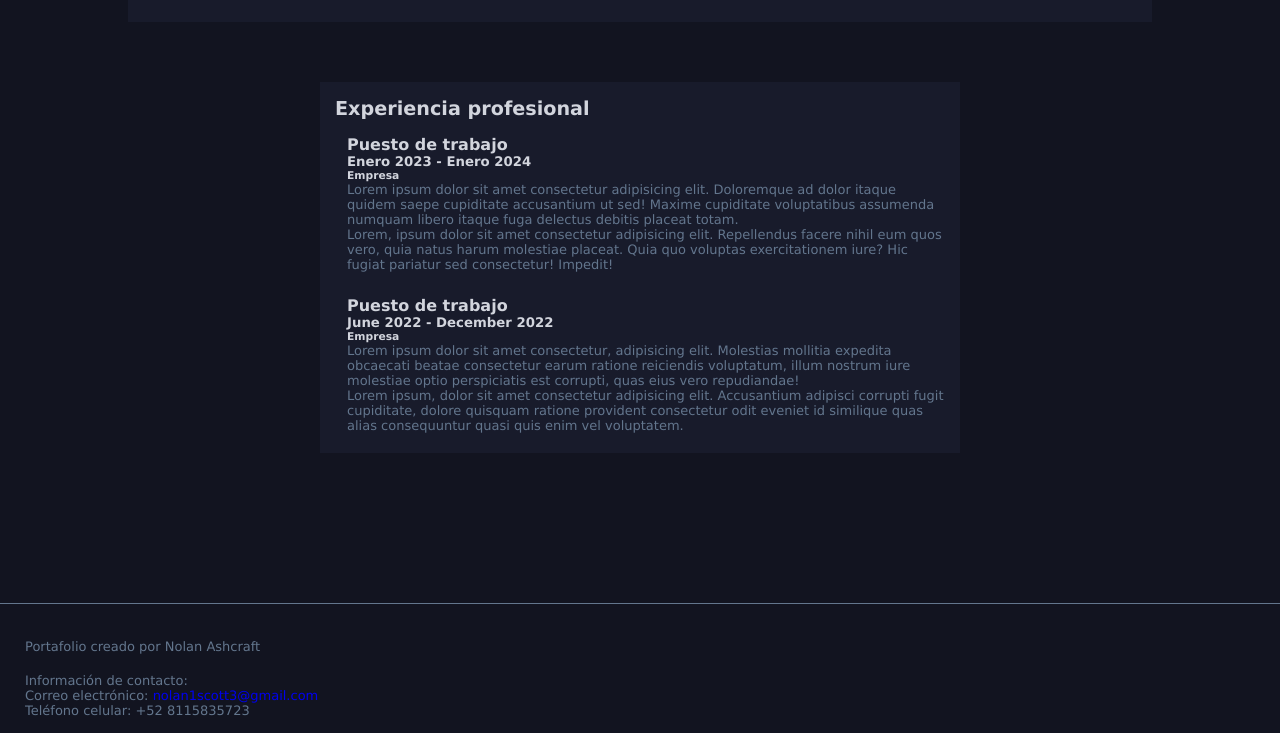
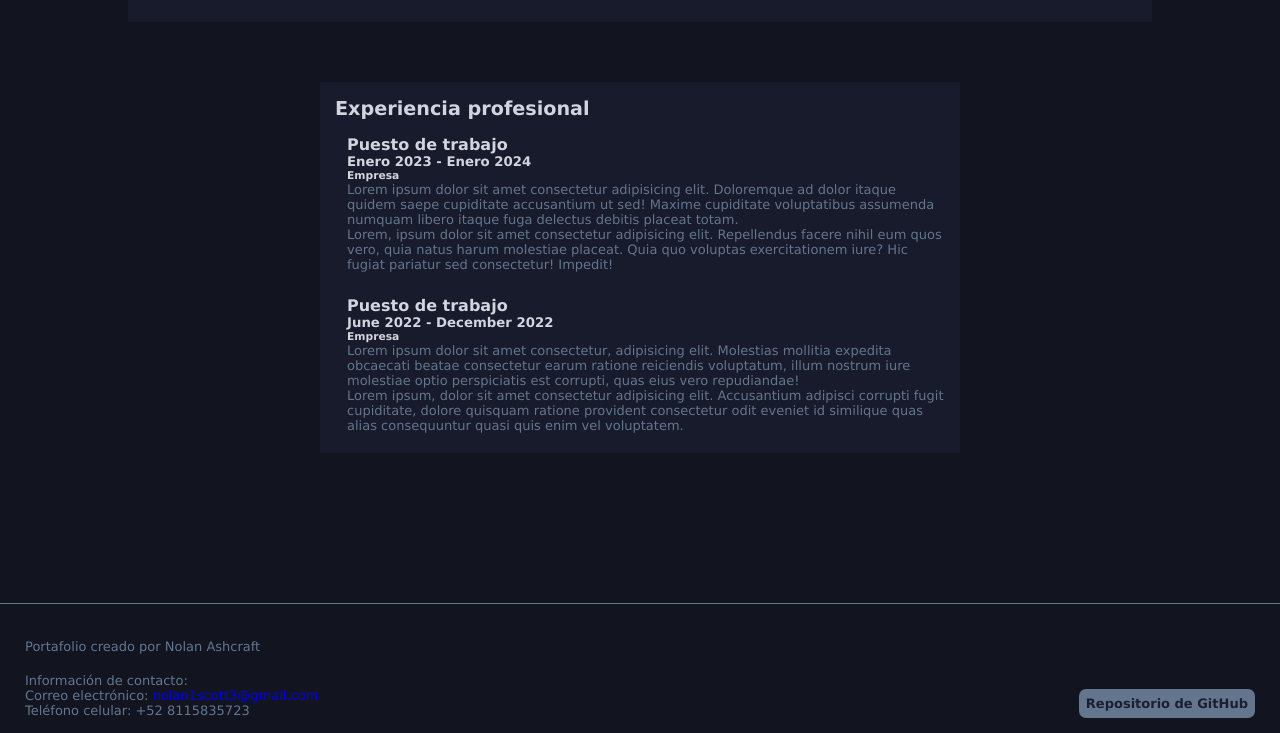
Before and after one commit to NolanS-OMG/portafolio_plantilla01, a plain HTML site: page index.html in a window 1280 px wide. Shown: the part 1161-1894 px from the top of the page. Drawn offline with Linux system fonts and the light colour scheme.

Commit message:
github link added

```diff
--- a/colors00.css
+++ b/colors00.css
@@ -140,6 +140,16 @@ footer {
   background-color: var(--background-color);
 }
 
+.github-link {
+  background-color: var(--third-color);
+  color: var(--secondary-color);
+}
+
+.github-link:hover {
+  background-color: var(--fiveth-color);
+  color: var(--third-color);
+}
+
 @media screen and (max-width: 810px) {
   .info-pop-up {
     width: 100%;
--- a/colors01.css
+++ b/colors01.css
@@ -140,6 +140,16 @@ footer {
   background-color: var(--background-color);
 }
 
+.github-link {
+  background-color: var(--third-color);
+  color: var(--secondary-color);
+}
+
+.github-link:hover {
+  background-color: var(--fiveth-color);
+  color: var(--third-color);
+}
+
 @media screen and (max-width: 810px) {
   .info-pop-up {
     width: 100%;
--- a/colors02.css
+++ b/colors02.css
@@ -140,6 +140,16 @@ footer {
   background-color: var(--background-color);
 }
 
+.github-link {
+  background-color: var(--third-color);
+  color: var(--secondary-color);
+}
+
+.github-link:hover {
+  background-color: var(--fiveth-color);
+  color: var(--third-color);
+}
+
 @media screen and (max-width: 810px) {
   .info-pop-up {
     width: 100%;
--- a/colors03.css
+++ b/colors03.css
@@ -140,6 +140,16 @@ footer {
   background-color: var(--background-color);
 }
 
+.github-link {
+  background-color: var(--third-color);
+  color: var(--secondary-color);
+}
+
+.github-link:hover {
+  background-color: var(--fiveth-color);
+  color: var(--third-color);
+}
+
 @media screen and (max-width: 810px) {
   .info-pop-up {
     width: 100%;
--- a/colors04.css
+++ b/colors04.css
@@ -140,6 +140,16 @@ footer {
   background-color: var(--background-color);
 }
 
+.github-link {
+  background-color: var(--third-color);
+  color: var(--secondary-color);
+}
+
+.github-link:hover {
+  background-color: var(--fiveth-color);
+  color: var(--third-color);
+}
+
 @media screen and (max-width: 810px) {
   .info-pop-up {
     width: 100%;
--- a/index.html
+++ b/index.html
@@ -65,7 +65,8 @@
     </div>
   </section>
 
-  <footer id="contactInfo">
+  <footer id="contactInfo" class="position-relative">
+    <a href="https://github.com/NolanS-OMG/portafolio_plantilla01/" class="github-link" target="_blank">Repositorio de GitHub</a>
     <p>Portafolio creado por Nolan Ashcraft</p>
     <br>
     <p>Información de contacto:</p>
--- a/styles.css
+++ b/styles.css
@@ -651,6 +651,26 @@ footer > p {
   background-color: var(--background-color);
 }
 
+.github-link {
+  position: absolute;
+  bottom: 15px;
+  right: 25px;
+
+  border-radius: 7px;
+  font-size: small;
+  font-weight: bold;
+
+  padding: 7px;
+
+  background-color: var(--third-color);
+  color: var(--secondary-color);
+}
+
+.github-link:hover {
+  background-color: var(--fiveth-color);
+  color: var(--third-color);
+}
+
 @media screen and (max-width: 810px) {
   nav > * {
     display: none;
```
